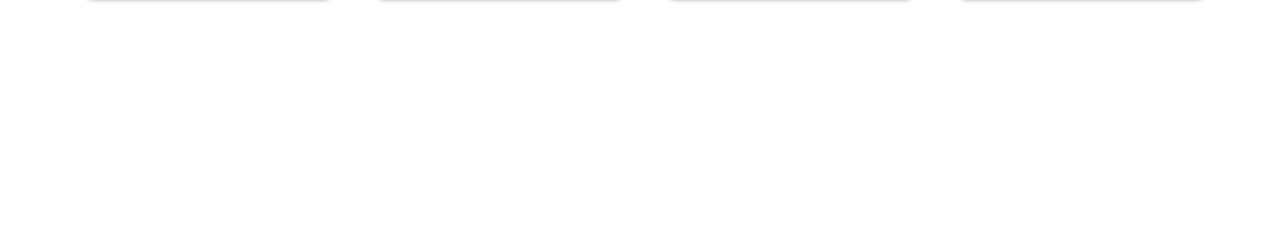
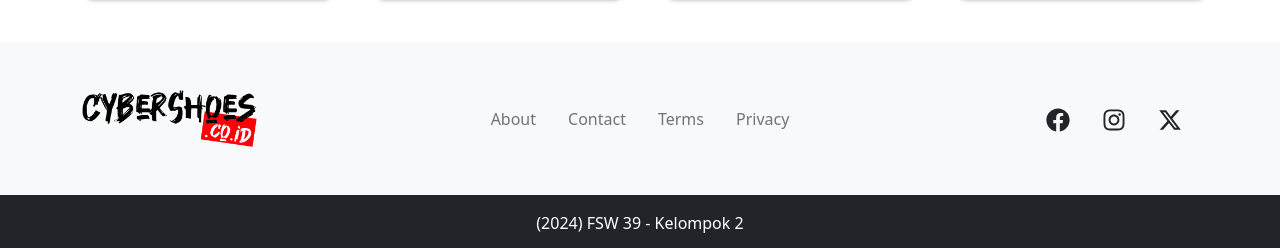
Before and after one commit to tobiby07/project-platinum-FSW-kel2, a React (Create React App) app in the folder frontend-react/: page /home in a window 1280 px wide. Shown: the part 1308-1556 px from the top of the page. Before the commit the page ends 1350 px from the top, so only its background shows below. Built offline with nearby package versions, Linux system fonts and the light colour scheme.

Commit message:
Menambah Footer

```diff
--- a/frontend-react/src/views/client/HomePage.js
+++ b/frontend-react/src/views/client/HomePage.js
@@ -1,8 +1,11 @@
 import HeaderHome from "./layouts/Header/HeaderHome"
+import Footer from "./layouts/footer/Footer"
+
 const HomePage = ()=> {
     return(
         <div>
             <HeaderHome/>
+            <Footer/>
         </div>
     )
 }
--- a/frontend-react/src/views/client/layouts/footer/Footer.js
+++ b/frontend-react/src/views/client/layouts/footer/Footer.js
@@ -0,0 +1,86 @@
+// import icon
+import { FaFacebook } from "react-icons/fa";
+import { FaInstagram } from "react-icons/fa";
+import { FaXTwitter } from "react-icons/fa6";
+import logo from '../../../image/logo.png'
+
+// import Bootstrap
+import 'bootstrap/dist/css/bootstrap.min.css'
+
+function Footer() {
+  return (
+    <footer>
+
+        { /* Widgets */ }
+        <div class="bg-light py-3 py-xl-5 mt-4">
+            <div class="container">
+                <div class="row gy-3 align-items-sm-center">
+                    <div class="col-xs-12 col-sm-6 col-xl-3 order-0 order-xl-0">
+                        <div class="footer-logo-wrapper text-center text-sm-start">
+                            <a href="/home">
+                            <img
+                                src={logo}
+                                alt="Cybershoes logo"
+                                width={175}
+                            />
+                            </a>
+                        </div>
+                    </div>
+
+                    <div class="col-xs-12 col-xl-6 order-2 order-xl-1">
+                        <ul class="nav justify-content-center">
+                            <li class="nav-item">
+                                <a class="nav-link link-secondary px-2 px-md-3 fw-medium" href="#!">About</a>
+                            </li>
+                            <li class="nav-item">
+                                <a class="nav-link link-secondary px-2 px-md-3 fw-medium" href="#!">Contact</a>
+                            </li>
+                            <li class="nav-item">
+                                <a class="nav-link link-secondary px-2 px-md-3 fw-medium" href="#!">Terms</a>
+                            </li>
+                            <li class="nav-item">
+                                <a class="nav-link link-secondary px-2 px-md-3 fw-medium" href="#!">Privacy</a>
+                            </li>
+                        </ul>
+                    </div>
+
+                    <div class="col-xs-12 col-sm-6 col-xl-3 order-1 order-xl-2">
+                        <ul class="nav justify-content-center justify-content-sm-end">
+                            <li class="nav-item">
+                                <a class="nav-link link-dark px-3" href="https://www.facebook.com">
+                                    <FaFacebook size={24} />
+                                </a>
+                            </li>
+                            <li class="nav-item">
+                                <a class="nav-link link-dark px-3" href="https://www.instagram.com">
+                                    <FaInstagram size={24} />
+                                </a>
+                            </li>
+                            <li class="nav-item">
+                                <a class="nav-link link-dark px-3" href="https://twitter.com">
+                                    <FaXTwitter size={24} />
+                                </a>
+                            </li>
+                        </ul>
+                    </div>
+                </div>
+            </div>
+        </div>
+
+        { /* Credit */ }
+        <div class="bg-dark py-3">
+            <div class="container">
+                <div class="row">
+                    <div class="col">
+                        <div class="credits text-white text-center">
+                        (2024) FSW 39 - Kelompok 2
+                        </div>
+                    </div>
+                </div>
+            </div>
+        </div>
+    </footer>
+  );
+}
+
+export default Footer;
```
